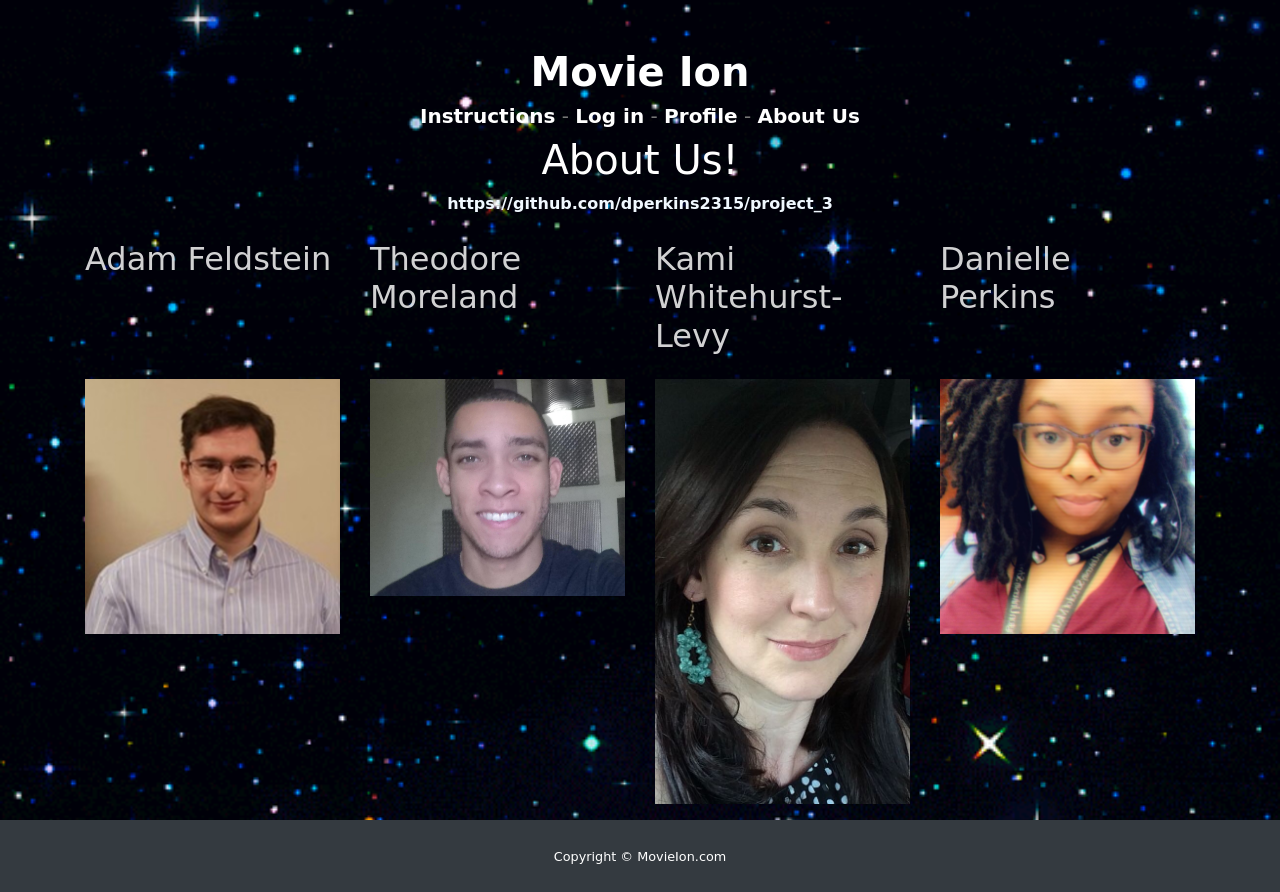
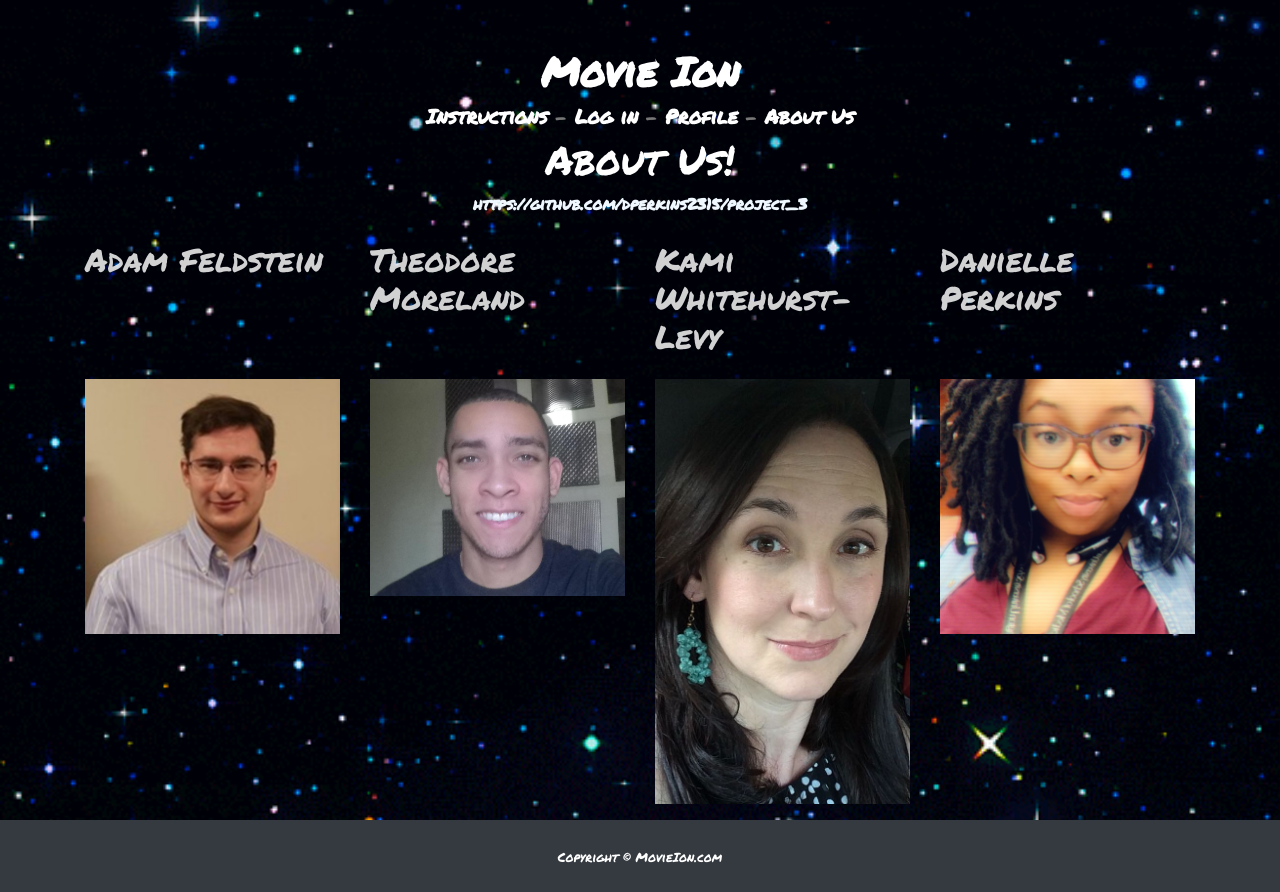
Before and after one commit to theodoremoreland/MovieIon, a Python web app: template templates/about.html in a window 1280 px wide. Run offline with Jinja, Linux system fonts and the light colour scheme; the template is opened without the code that fills it, so the values that code supplies are empty; some libraries are stand-ins or nearby versions.

Commit message:
changed font and fixed bug by using application.before_first_request

```diff
--- a/application.py
+++ b/application.py
@@ -18,7 +18,7 @@ application.secret_key = secret_key
 
 
 
-@application.before_request
+@application.before_first_request
 def setup():
 
     global cursor, id_index
--- a/static/css/style.css
+++ b/static/css/style.css
@@ -1,8 +1,3 @@
-/* .selectpicker {
-  -webkit-appearance: menulist-button;
-  height: 550px;
-} */
-
 #cs1,
 #cs2,
 #cs3,
@@ -110,6 +105,17 @@ input:checked + .slider:before {
 #about {
   color: rgb(255, 255, 255);
 }
+
+html,
+body {
+  height: 100%;
+  font-family: 'Permanent Marker', cursive;
+}
+
+
+/* #one,#two,#three,#four,#five {
+
+} */
 
 h2 {
   color: rgb(255, 255, 255);
@@ -232,10 +238,6 @@ div#loading {
 
 /* Typography */
 
-body {
-  font-family: Helvetica, Arial, sans serif;
-}
-
 .recipe_if, .recipe_then {
     font-weight: bold;
     font-size: 100px;
@@ -264,10 +266,7 @@ a {
 
 /* Sticky Footer Classes */
 
-html,
-body {
-  height: 100%;
-}
+
 
 #page-content {
   flex: 1 0 auto;
@@ -280,7 +279,6 @@ body {
 /* Other Classes for Page Styling */
 
 body {
-  font-family: 'Alex Brush', cursive !important;
   background: #007bff;
   background: linear-gradient(to right, #0062E6, #33AEFF);
   background-image: url("../images/bg8.gif");
--- a/templates/base.html
+++ b/templates/base.html
@@ -12,8 +12,9 @@
     integrity="sha384-Gn5384xqQ1aoWXA+058RXPxPg6fy4IWvTNh0E263XmFcJlSAwiGgFAW/dAiS6JXm" crossorigin="anonymous">
   <link rel="stylesheet" href="../static/css/style.css">
 
-  <!-- JQuery -->
-  <!-- <script src="https://ajax.googleapis.com/ajax/libs/jquery/3.4.0/jquery.min.js"></script> -->
+  <!-- Google Fonts -->
+  <link rel="stylesheet"
+    href="https://fonts.googleapis.com/css?family=Permanent+Marker&display=swap&effect=anaglyph|fire-animation">
 
   <!-- bootstrap-select -->
   <!-- Latest compiled and minified CSS -->
@@ -25,8 +26,8 @@
 {% block header %}
 <header class="text-center pt-5 mb-0">
   <div class="container">
-    <h1 class="font-weight-light text-white"><a href="/">Movie Ion</a></h1>
-    <div class="row justify-content-center">
+    <h1 class="font-weight-light text-white font-effect-fire-animation"><a href="/">Movie Ion</a></h1>
+    <div class="row justify-content-center font-effect-anaglyph">
       <h5>
         <a href="/instructions" id="one">Instructions</a>
         <span> - </span>
```
